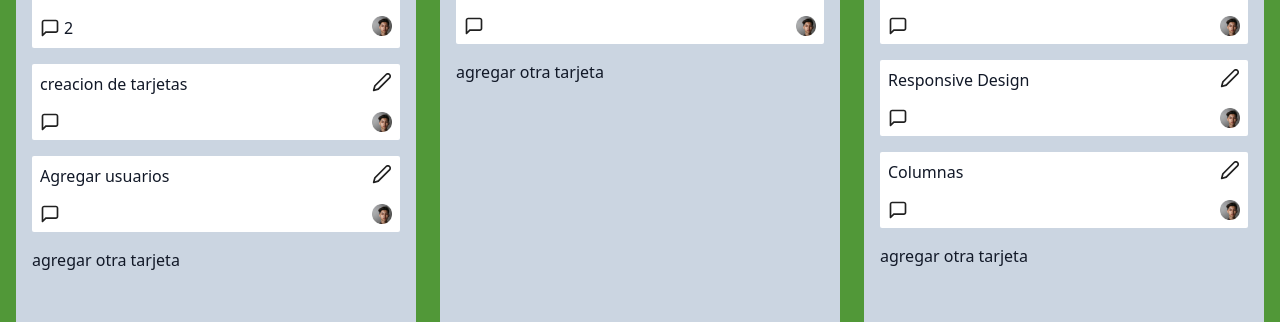
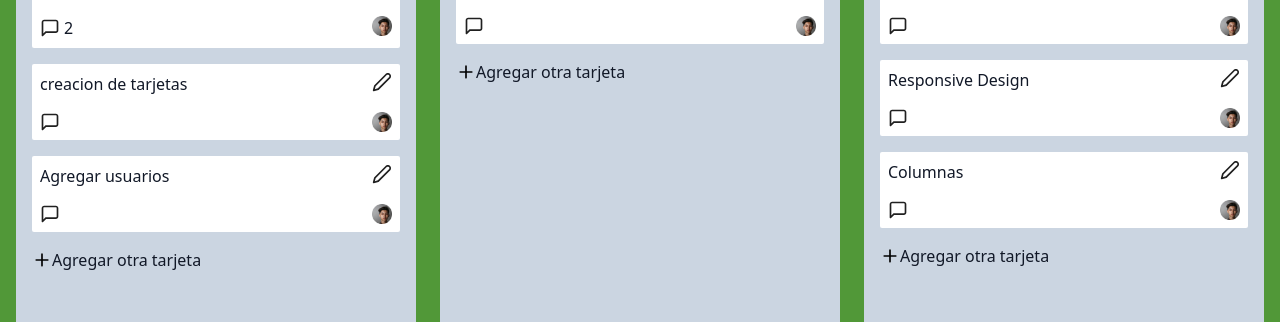
Before and after one commit to Lars010/trello, a Next.js app: page / in a window 1280 px wide. Shown: the part 191-513 px from the top of the page. Built offline with nearby package versions, Linux system fonts and the light colour scheme.

Commit message:
plus icon added

```diff
--- a/pages/components/list.js
+++ b/pages/components/list.js
@@ -1,3 +1,4 @@
+import Image from "next/image"
 
 function List({ title, children, handleDrop, id }) {
     function handleDragOver(event) {
@@ -10,8 +11,9 @@ function List({ title, children, handleDrop, id }) {
             <div className="flex flex-col gap-4 overflow-auto">
                 {children}
             </div>
-            <div>
-                agregar otra tarjeta
+            <div className="flex items-center">
+               <Image src='/plus.svg' width={20} height={20} alt='agregar card'/>
+                <p>Agregar otra tarjeta</p>
             </div>
         </div>
         </div>
@@ -19,3 +21,5 @@ function List({ title, children, handleDrop, id }) {
 }
 
 export default List
+
+//importar import Image from "next/image" y luego agregar la imagen del + para agregar una card nuevo.
```
Also changed, not shown: public/plus.svg (added).
